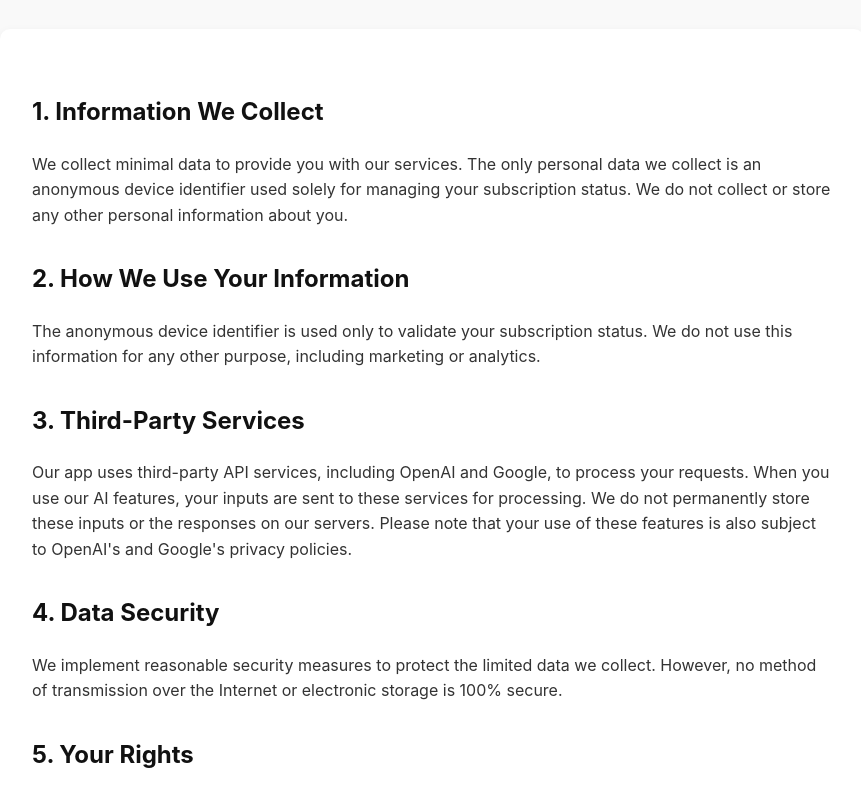
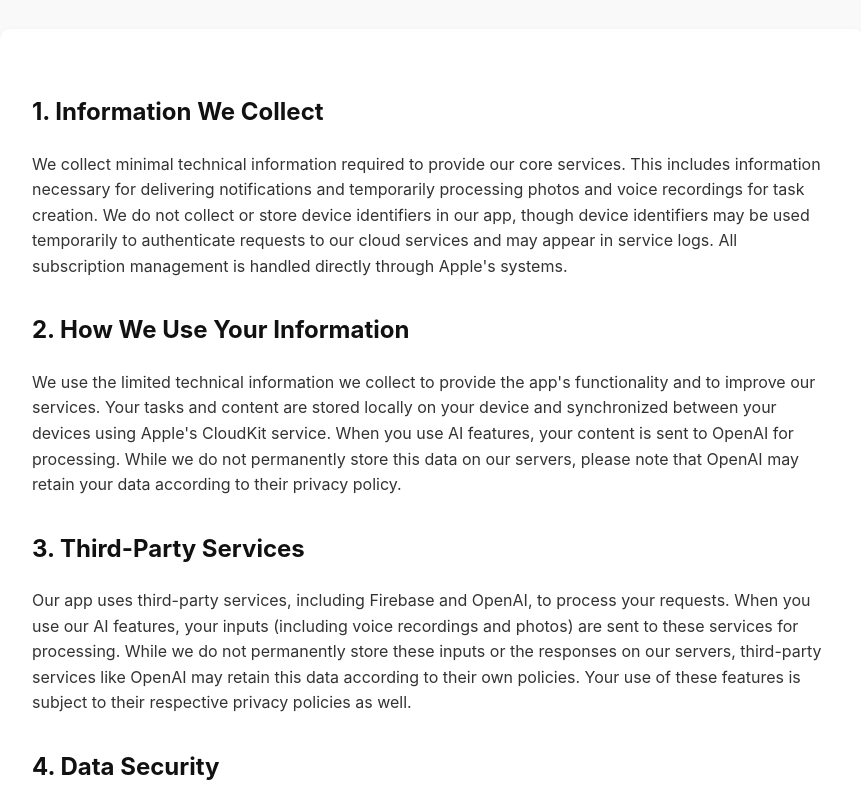
Before and after one commit to ClearmindAI/Privacy-Policy, a plain HTML site: page index.html in a window 1280 px wide. Shown: the part 149-940 px from the top of the page, without its empty margins (208-1069 px from the left). Drawn offline with Linux system fonts and the light colour scheme.

Commit message:
Update 2 index.html

```diff
--- a/index.html
+++ b/index.html
@@ -52,16 +52,16 @@
   </header>
   <main>
     <h2>1. Information We Collect</h2>
-    <p>We collect minimal data to provide you with our services. The only personal data we collect is an anonymous device identifier used solely for managing your subscription status. We do not collect or store any other personal information about you.</p>
+    <p>We collect minimal technical information required to provide our core services. This includes information necessary for delivering notifications and temporarily processing photos and voice recordings for task creation. We do not collect or store device identifiers in our app, though device identifiers may be used temporarily to authenticate requests to our cloud services and may appear in service logs. All subscription management is handled directly through Apple's systems.</p>
 
     <h2>2. How We Use Your Information</h2>
-    <p>The anonymous device identifier is used only to validate your subscription status. We do not use this information for any other purpose, including marketing or analytics.</p>
+    <p>We use the limited technical information we collect to provide the app's functionality and to improve our services. Your tasks and content are stored locally on your device and synchronized between your devices using Apple's CloudKit service. When you use AI features, your content is sent to OpenAI for processing. While we do not permanently store this data on our servers, please note that OpenAI may retain your data according to their privacy policy.</p>
 
     <h2>3. Third-Party Services</h2>
-    <p>Our app uses third-party API services, including OpenAI and Google, to process your requests. When you use our AI features, your inputs are sent to these services for processing. We do not permanently store these inputs or the responses on our servers. Please note that your use of these features is also subject to OpenAI's and Google's privacy policies.</p>
+    <p>Our app uses third-party services, including Firebase and OpenAI, to process your requests. When you use our AI features, your inputs (including voice recordings and photos) are sent to these services for processing. While we do not permanently store these inputs or the responses on our servers, third-party services like OpenAI may retain this data according to their own policies. Your use of these features is subject to their respective privacy policies as well.</p>
 
     <h2>4. Data Security</h2>
-    <p>We implement reasonable security measures to protect the limited data we collect. However, no method of transmission over the Internet or electronic storage is 100% secure.</p>
+    <p>We implement reasonable security measures to protect the limited data we collect. However, no method of transmission over the Internet or electronic storage is 100% secure. Our app does not collect account information or maintain user profiles that would allow us to identify you directly.</p>
 
     <h2>5. Your Rights</h2>
     <p>Depending on your location, you may have rights regarding your personal data, such as the right to access, correct, or delete your data. Since we collect minimal data, most of these rights can be exercised through your device settings or by contacting us.</p>
@@ -71,6 +71,9 @@
 
     <h2>7. Contact Us</h2>
     <p>If you have any questions about this Privacy Policy, please contact us through the App.</p>
+
+    <h2>8. Withdrawal of Consent</h2>
+    <p>You may withdraw your consent for future data processing by simply choosing not to use the AI voice and photo analysis features, which are the only features that transmit data to third parties, or by deleting the app entirely. Please be aware that we cannot delete data that has already been sent to OpenAI's systems. While we do not maintain user accounts or track your individual usage, any content you submit for processing (including photos or voice recordings that might contain personal information) may be retained by OpenAI according to their data retention policies.</p>
   </main>
 
   <footer>
```
